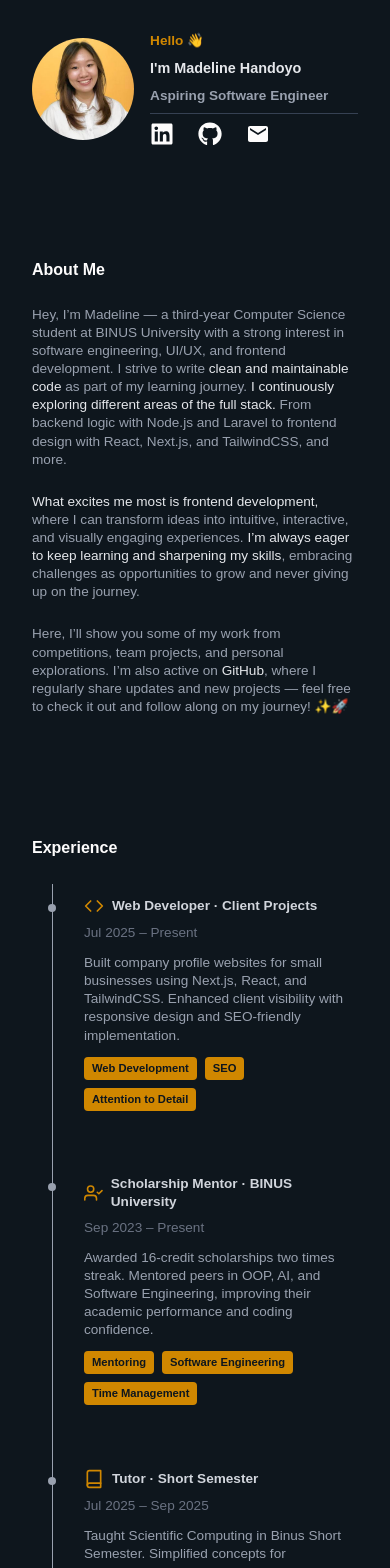
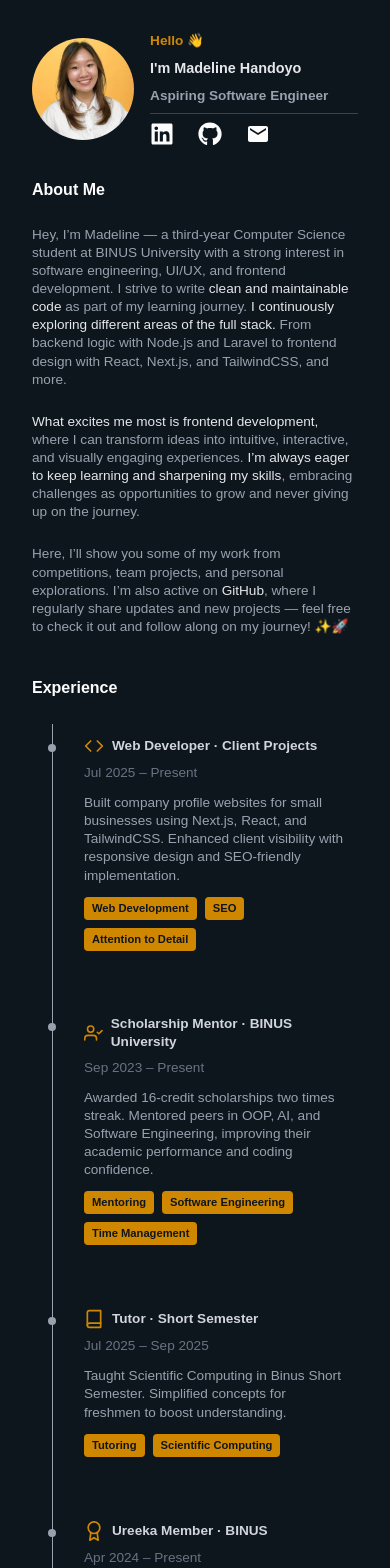
Before and after one commit to medlynhan/medlynaa, a Next.js app: page / in a window 390 px wide. Shown: the top 1568 px of the page. Built offline with nearby package versions, Linux system fonts and the light colour scheme.

Commit message:
fix mobile layout

```diff
--- a/src/app/detailProject/[ProjectName]/page.jsx
+++ b/src/app/detailProject/[ProjectName]/page.jsx
@@ -101,7 +101,7 @@ export default function page() {
               {project.videoUrl && (<a  target="_blank" href={`${project.videoUrl}`}><p className='flex gap-2 whitespace-nowrap items-center cursor-pointer hover:text-yellow-600'><MdMovie />Demo Video</p></a>)}
             </div>
               <p className="font-semibold  name-area text-lg sm:text-xl md:text-3xl text-gray-200" >{project.name} </p>
-              <p className=" md:text-lg  text-yellow-600">{project.description}</p>
+              <p className=" md:text-lg  text-yellow-600 font-semibold">{project.description}</p>
             </div>
             <div className='flex flex-col '>
               <p className=" font-semibold text-gray-200"> Project Type:</p>
@@ -131,10 +131,10 @@ export default function page() {
 
         {/* kolom 2  (md)*/}
         <div
-            className="flex lg:hidden flex-col h-full gap-10  justify-start lg:flex-row kolom-2  lg: rounded-md border-gray-700 w-full mt-10 lg:pt-0 px-8 "
+            className="flex lg:hidden flex-col h-full gap-10  justify-start lg:flex-row kolom-2  lg: rounded-md border-gray-700 w-full  px-8 "
 
         >
-          <div className='h-full w-full flex flex-col gap-6 justify-start pt-12 items-end '>
+          <div className='h-full w-full flex flex-col gap-6 justify-start  items-end '>
             {/* Challange*/}
             <div className="flex flex-col gap-2 lg:w-4/6 ">
               <h3 className="font-semibold name-area text-base md:text-xl text-gray-200  pb-3 border-b-1 border-gray-700   ">Challenge</h3>
--- a/src/app/page.jsx
+++ b/src/app/page.jsx
@@ -159,7 +159,7 @@ useEffect(() => {
         transition={{ duration: 0.8, ease: "easeOut", delay: 0.8 }} // Durasi dan efek easing
       >
         <motion.div  ref={aboutRef}
-              className="flex flex-col gap-6 pt-20 "
+              className="flex flex-col gap-6 md:pt-20 "
         >
             <p className="sub-header-text lg:text-lg font-semibold ">About Me</p>
             <p className="text-start md:text-justify">
@@ -193,7 +193,7 @@ useEffect(() => {
         </motion.div>
 
 
-      <motion.div  ref={teamRef}  className="flex flex-col gap-6   pt-20 "
+      <motion.div  ref={teamRef}  className="flex flex-col gap-6   md:pt-20 "
       >
         <ExperienceSection></ExperienceSection>
       </motion.div>
@@ -201,7 +201,7 @@ useEffect(() => {
 
 
 
-        <div ref={individualRef} className="flex flex-col gap-6   pt-20 ">
+        <div ref={individualRef} className="flex flex-col gap-6   md:pt-20 ">
             <ProjectsSection></ProjectsSection>
         </div>
 
```
